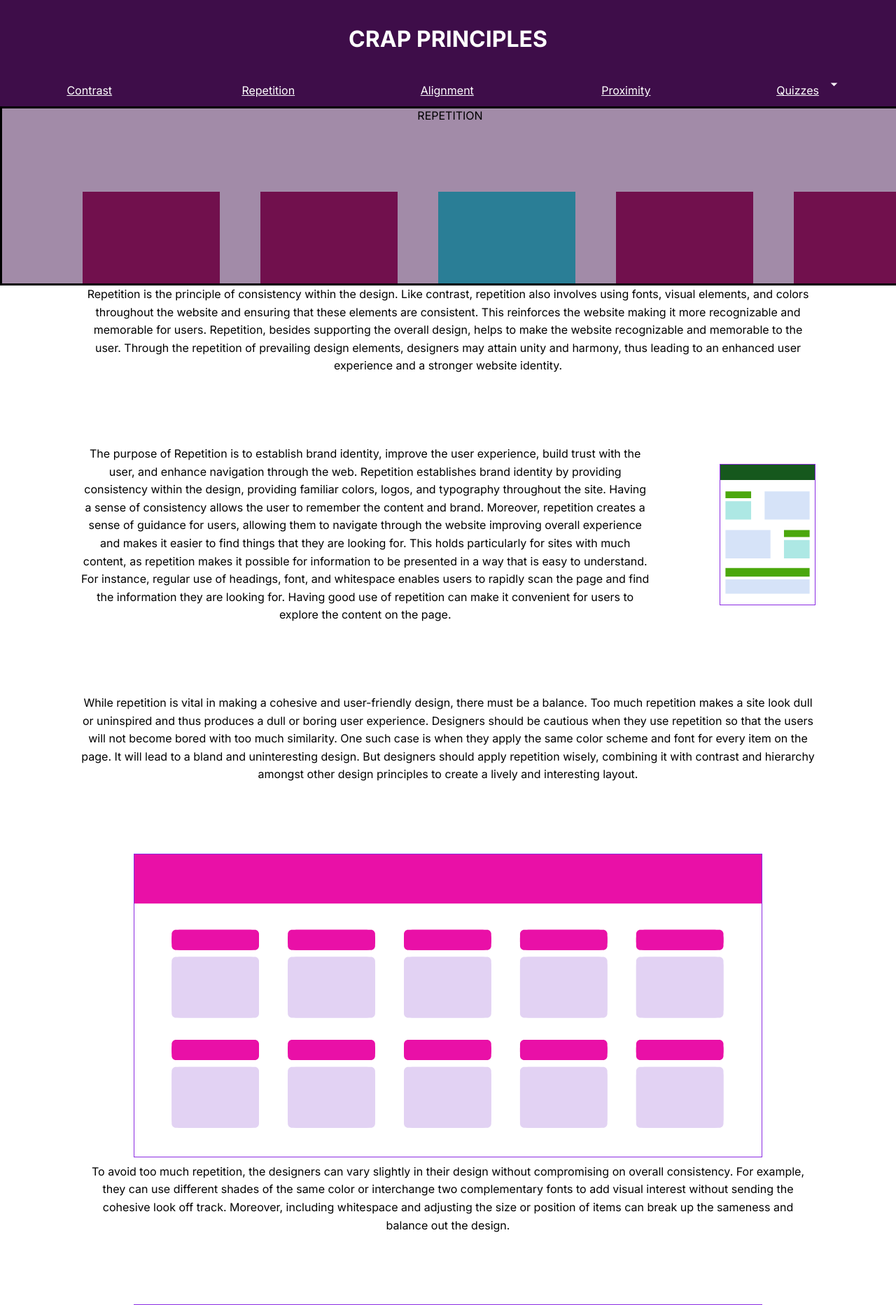
After one commit to Bondulance/CRAP_Final, a PHP site: page /repetition.php in a window 1280 px wide. The commit adds this page. Shown: the top 1865 px of the page at 70% size. Run offline with PHP 8.4, Linux system fonts and the light colour scheme.

Commit message:
got a bit or rep done

```diff
--- a/assets/css/style.css
+++ b/assets/css/style.css
@@ -19,6 +19,17 @@ body {
     background-color: #791D8F;
     width: 100%;
     height: 250px;
+}
+
+.repHero{
+    border: 3px solid black;
+    background-image: url('/assets/pictures/repetition_hero.svg');
+    width: 100%;
+    height: 250px;
+}
+
+.center{
+    margin: auto;
 }
 
 .logo{
--- a/assets/include/navigation.inc.php
+++ b/assets/include/navigation.inc.php
@@ -20,7 +20,7 @@
                 <a href="./Proximity.html">Proximity</a>
                 <button class="dropbtn" onclick="">Quizzes ^</button> -->
                 <a href="#">Contrast</a>
-                <a href="#">Repetition</a>
+                <a href="repetition.php">Repetition</a>
                 <a href="#">Alignment</a>
                 <a href="proximity.php">Proximity</a>
                 <button onclick="navButtonToggle()" class="arrow"><a href="#">Quizzes</a><img src="assets/pictures/arrowDown_white.svg"></button>
--- /dev/null
+++ b/repetition.php
@@ -0,0 +1,126 @@
+<!DOCTYPE html>
+<html lang="en">
+
+    <head>
+        <meta charset="UTF-8">
+        <meta name="viewport" content="width=device-width, initial-scale=1.0">
+        <link href="https://fonts.googleapis.com/css2?family=Inter:ital,opsz,wght@0,14..32,100..900;1,14..32,100..900&display=swap" rel="stylesheet">
+        <link rel="stylesheet" href="assets/css/style.css">
+        <script src="assets/js/script.js" defer></script>
+        <title>Repetition</title>
+    </head>
+
+    <body>
+        <header>
+            <?php
+                $pageTitle = 'Repetition';
+                include('./assets/include/navigation.inc.php');
+            ?>
+             <button class="burger">
+                <img src="assets/pictures/menuHamburger.svg">
+            </button>
+
+            <div class="repHero">
+                <p class="center">
+                    REPETITION
+                </p>
+            </div>
+        </header>
+
+        <main>
+            <div class="content">
+                <p>
+                    Repetition is the principle of consistency within the design. Like contrast, repetition also involves
+                    using fonts, visual elements, and colors throughout the website and ensuring that these elements are
+                    consistent. This reinforces the website making it more recognizable and memorable for users. Repetition,
+                    besides supporting the overall design, helps to make the website recognizable and memorable to the user.
+                    Through the repetition of prevailing design elements, designers may attain unity and harmony, thus leading
+                    to an enhanced user experience and a stronger website identity.
+                </p>
+            </div>
+            <div class="content">
+                <p>
+                    The purpose of Repetition is to establish brand identity, improve the user experience, build trust with
+                    the user, and enhance navigation through the web. Repetition establishes brand identity by providing
+                    consistency within the design, providing familiar colors, logos, and typography throughout the site.
+                    Having a sense of consistency allows the user to remember the content and brand. Moreover, repetition
+                    creates a sense of guidance for users, allowing them to navigate through the website improving overall
+                    experience and makes it easier to find things that they are looking for. This holds particularly for
+                    sites with much content, as repetition makes it possible for information to be presented in a way
+                    that is easy to understand. For instance, regular use of headings, font, and whitespace enables users
+                    to rapidly scan the page and find the information they are looking for. Having good use of repetition
+                    can make it convenient for users to explore the content on the page.
+                </p>
+                <img src="assets/pictures/repetition_example.svg" alt="repetition example" class="Rfloat">
+            </div>
+
+            <div class="content">
+                <p>
+                    While repetition is vital in making a cohesive and user-friendly design, there must be a balance. Too much
+                    repetition makes a site look dull or uninspired and thus produces a dull or boring user experience. Designers
+                    should be cautious when they use repetition so that the users will not become bored with too much similarity.
+                    One such case is when they apply the same color scheme and font for every item on the page. It will lead to a
+                    bland and uninteresting design. But designers should apply repetition wisely, combining it with contrast and
+                    hierarchy amongst other design principles to create a lively and interesting layout.
+                </p>
+            </div>
+
+            <img src="assets/pictures/repetition_bad.svg" alt="Repetition used wrong">
+
+            <div class="content">
+                <p>
+                    To avoid too much repetition, the designers can vary slightly in their design without compromising on overall
+                    consistency. For example, they can use different shades of the same color or interchange two complementary fonts
+                    to add visual interest without sending the cohesive look off track. Moreover, including whitespace and adjusting
+                    the size or position of items can break up the sameness and balance out the design.
+                </p>
+            </div>
+
+            <img src="assets/pictures/repetition_good.svg" alt="Repetition used right">
+
+            <div class="content">
+                <p>
+                    Although having Repetition is good for the context of the website, being too repetitive would cause users to
+                    find the page bland or slightly boring. Keeping in mind that having a consistent website is important but
+                    repeating can get tiring. In short, repetition is a powerful design element that enhances consistency,
+                    reinforces brand identity, and improves user experience. By repeating primary design elements, designers
+                    can create a consistent and memorable website that is easy to use and visually appealing. However, repetition
+                    must be executed wisely and not excessively, as excessive repetition can render the design dull and unengaging.
+                    When done correctly, repetition can turn a website into a welcoming and visually appealing page that leaves an
+                    indelible mark on viewers.
+                </p>
+            </div>
+        </main>
+
+<!-- <?php
+// include('./footer.php');
+?>  -->
+
+        <footer>
+            <div class="footer_links">
+                <h1><a href="#">CRAP PRINCIPLES</a></h1>  <!--Link to homepage-->
+                <p><a href="#">Contrast</a></p>
+                <p><a href="#">Repetition</a></p>
+                <p><a href="#">Allignment</a></p>
+                <p><a href="proximity.php">Proximity</a></p>
+                <div class="quiz_section">
+                    <div class="quiz_head">
+                        <p><a href="#">Quizzes</a></p>
+                        <button onclick="buttonToggle()" class="footer_arrow"><img src="assets/pictures/arrowDown_white.svg"></button>
+                    </div>
+                    <div id="q">
+                        <p><a href="#">Contrast Quiz</a></p>
+                        <p><a href="#">Repetition Quiz</a></p>
+                        <p><a href="#">Allignment Quiz</a></p>
+                        <p><a href="#">Proximity Quiz</a></p>
+                        <p><a href="#">Good vs Bad</a></p>
+                    </div>
+                </div>
+            </div>
+            <div class="footer_end">
+                <p>Copyright &copy; 2025</p>
+            </div>
+        </footer>
+    </body>
+
+</html>
```
Also changed, not shown: index.php (+6 -7 lines), 1 other file.
